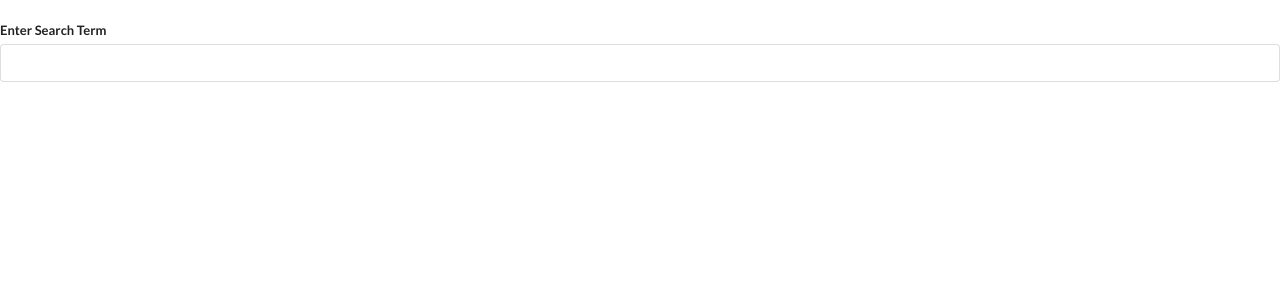
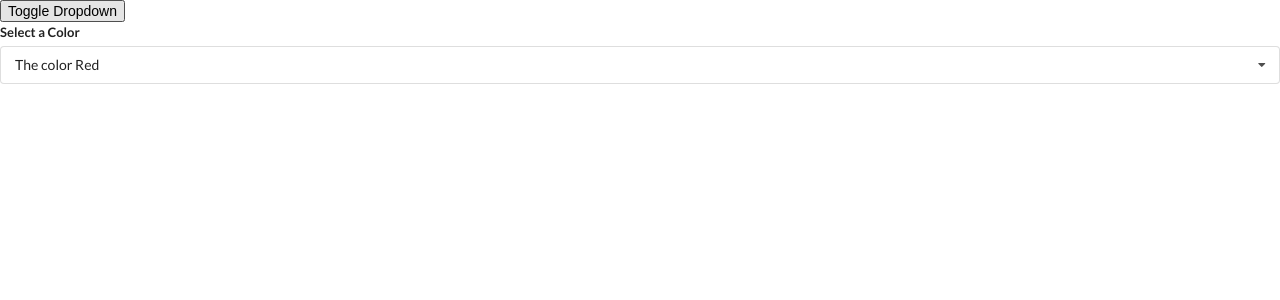
Before and after one commit to gustafsilva/course-modern-react-with-redux, a React (Create React App) app in the folder widgets/: page / in a window 1280 px wide. Shown: the top 300 px of the page. Built offline with nearby package versions, Linux system fonts and the light colour scheme.

Commit message:
When the Dropdown widget is finished, it displays a list of floating options and text that can change color according to the selected option in the App Widgets.

```diff
--- a/widgets/src/App.js
+++ b/widgets/src/App.js
@@ -1,7 +1,9 @@
-import React from "react";
+import React, { useState } from "react";
 
-import Accordion from "./components/Accordion";
-import Search from "./components/Search";
+//import Accordion from "./components/Accordion";
+//import Search from "./components/Search";
+import Dropdown from "./components/Dropdown";
+
 
 const items = [
     {
@@ -17,14 +19,37 @@
         content: 'You use React by creating components.',
     },
 ]
+const options = [
+    {
+        label: 'The color Red',
+        value: 'red',
+    },
+    {
+        label: 'The color Green',
+        value: 'green',
+    },
+    {
+        label: 'The Shade of Blue',
+        value: 'blue',
+    },
+]
 
 function App() {
-  return (
-    <div>
-        <br />
-        <Search />
-    </div>
-  );
+    const [selected, setSelected] = useState(options[0]);
+    const [showDropdown, setShowDropdown] = useState(true);
+
+    return (
+        <div>
+            <button onClick={() => setShowDropdown(!showDropdown)}>Toggle Dropdown</button>
+            { showDropdown && (
+                <Dropdown
+                    selected={selected}
+                    onSelectedChange={setSelected}
+                    options={options}
+                />
+            )}
+        </div>
+    );
 }
 
 export default App;
--- /dev/null
+++ b/widgets/src/components/Dropdown.js
@@ -0,0 +1,61 @@
+import React, { useState, useEffect, useRef } from "react";
+import PropTypes from "prop-types";
+
+function Dropdown({ selected, onSelectedChange ,options }) {
+    const [open, setOpen] = useState(false);
+    const ref = useRef();
+
+    useEffect(() => {
+        const onBodyClick = event => {
+            if (ref.current.contains(event.target)) {
+                return;
+            }
+
+            setOpen(false);
+        };
+
+        document.body.addEventListener('click', onBodyClick);
+
+        return () => {
+            document.body.removeEventListener('click', onBodyClick);
+        };
+    }, []);
+
+    const renderedOptions = options.map(option => (
+        option !== selected && (
+            <div
+                className="item"
+                key={option.value}
+                onClick={() => onSelectedChange(option)}
+            >
+                {option.label}
+            </div>
+        )
+    ));
+
+    return (
+        <div className="ui form" ref={ref}>
+            <div className="field">
+                <label htmlFor="color" className="label">Select a Color</label>
+                <div
+                    className={`ui selection dropdown ${open? 'visible active' : ''}`}
+                    onClick={() => setOpen(!open)}
+                >
+                    <i className="dropdown icon"></i>
+                    <div className="text">{selected.label}</div>
+                    <div className={`menu ${open ? 'visible transition' : ''}`}>
+                        {renderedOptions}
+                    </div>
+                </div>
+            </div>
+        </div>
+    );
+}
+
+Dropdown.propTypes = {
+    selected: PropTypes.object.isRequired,
+    onSelectedChange: PropTypes.func.isRequired,
+    options: PropTypes.array.isRequired,
+};
+
+export default Dropdown;
```
